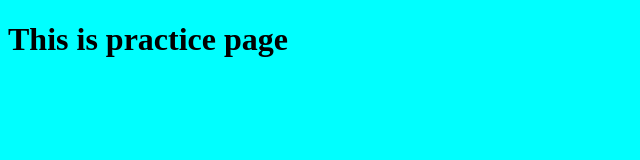
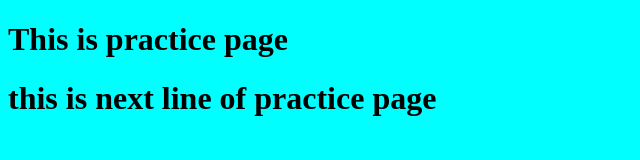
Before and after one commit to Lokeshjangidd/test, a plain HTML site: page index.html in a window 1280 px wide. Shown: the whole page, without its empty margins (0-640 px from the left). Drawn offline with Linux system fonts and the light colour scheme.

Commit message:
Update index.html
na

```diff
--- a/index.html
+++ b/index.html
@@ -8,6 +8,7 @@
 </head>
 <body>
     <h1>This is practice page</h1>
+    <h1> this is next line of practice page </h1>
 </body>
 <script src="script.js"></script>
 </html>
```
